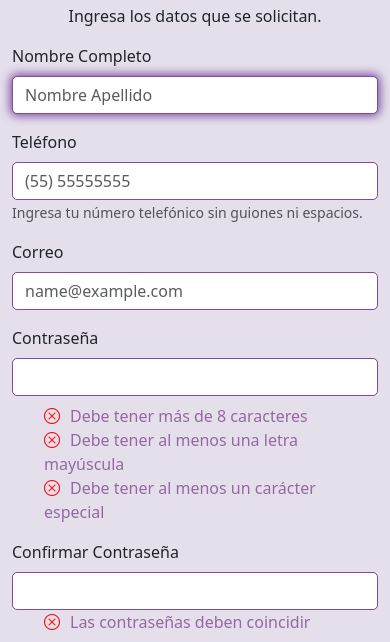
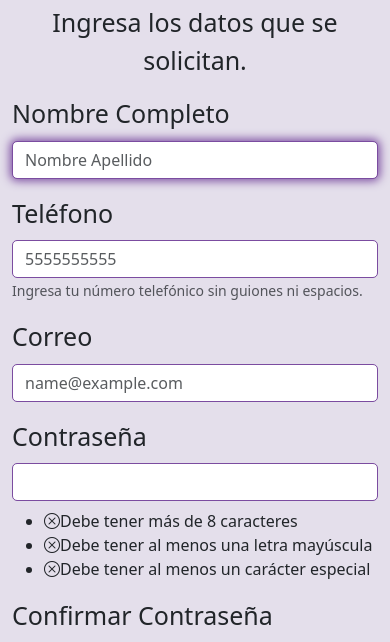
Before and after one commit to Jchanes/proyectoIntegrador4CH45, a plain HTML site: page registroUsuario.html in a window 390 px wide. Shown: the part 144-786 px from the top of the page. Drawn offline with nearby package versions, Linux system fonts and the light colour scheme; some packages are replaced by stand-ins of ours; a script that the page names is missing.

Commit message:
se modifica carrusel de index, también el tamaño font de registro usuario

```diff
--- a/registroUsuario.html
+++ b/registroUsuario.html
@@ -44,7 +44,7 @@
                 <input type="text" class="form-control" id="name" placeholder="Nombre Apellido" autofocus>
             </div>
             <div class="container mb-3"> <label id="cuerpoHeader" for="number" class="form-label">Teléfono</label>
-                <input type="tel" class="form-control" id="number" maxlength="10" placeholder="(55) 55555555"
+                <input type="tel" class="form-control" id="number" maxlength="10" placeholder="5555555555"
                     pattern="[0-9]{10,12}">
                 <small class="form-text text-muted">Ingresa tu número telefónico sin guiones ni espacios.</small>
             </div>
--- a/styles.css/index.css
+++ b/styles.css/index.css
@@ -25,12 +25,12 @@ h1 {
 }
 .swiffy-slider{
   position: relative;
-  left: 5%;
+  margin: 0 auto;
   max-width: 1200px;
   margin-bottom: 50px;
   background-color: #9469A2;
   padding: 20px;
-  border-radius: 8px;
+  border-radius: 40px;
   box-shadow: 0 2px 10px rgba(0, 0, 0, 0.1);
 }
 .card {
@@ -76,11 +76,6 @@ h1 {
 }
 @media (max-width: 1200px) {
   .swiffy-slider {
-    left: 0;
+  padding: 15px;
   }
-<<<<<<< HEAD
 }
-=======
-}
-
->>>>>>> 5063b25dec6d794e5775f0c4be0a9b4dd63027f8
--- a/styles.css/registroUsuario.css
+++ b/styles.css/registroUsuario.css
@@ -86,6 +86,7 @@ h6{
     border-color: #7b4ca0; /* Cambia el color del borde */
 }
 
+
 input {
     border: none;
     outline: none;
@@ -94,7 +95,8 @@ input {
     padding: 0px 2px;
     font-family: 'Poppins', sans-serif;
 }
-
+#cuerpoHeader {
+    font-size: 25px;
 #btnValidar {
     background-color: #9469A2;
     border-color: #9469A2;
```
